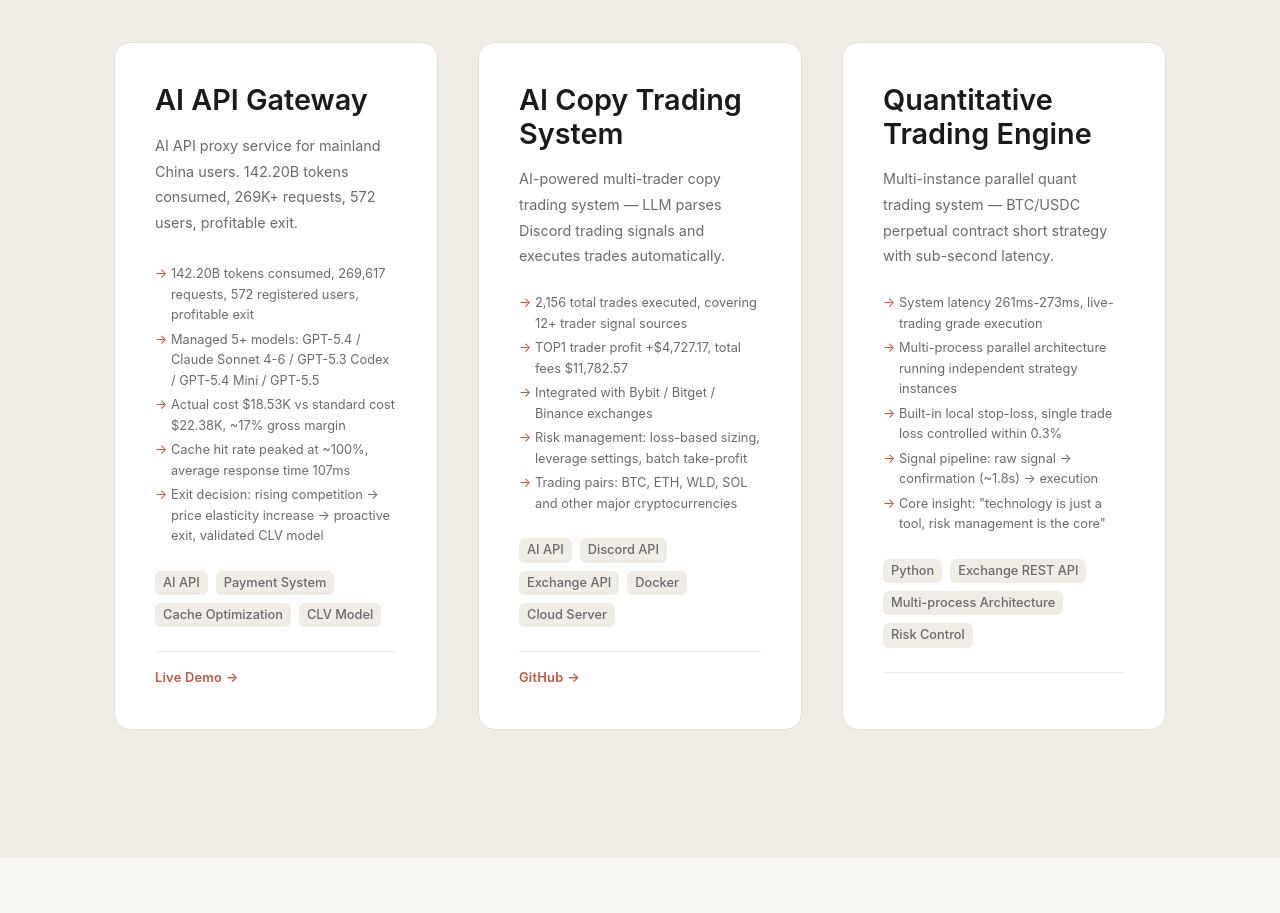
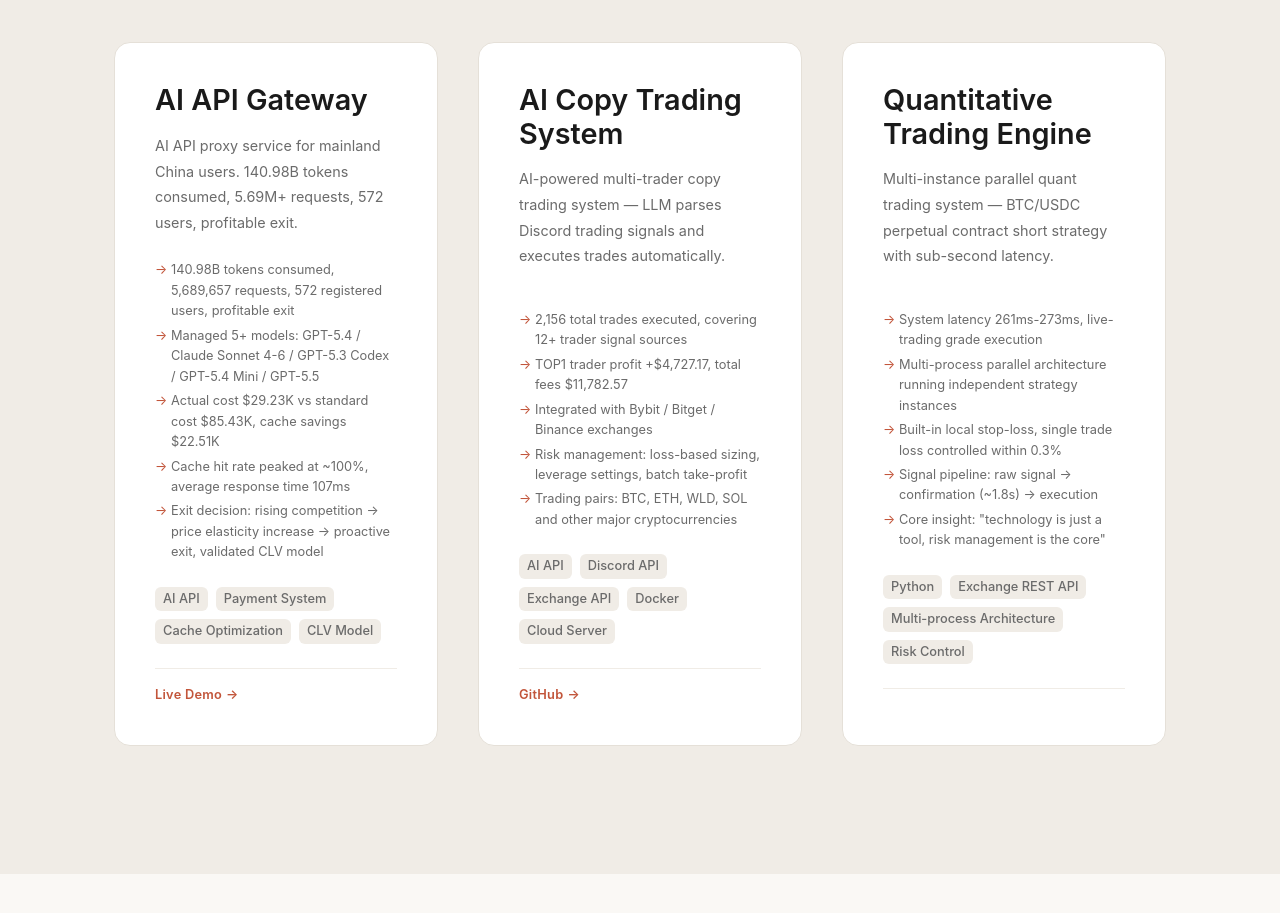
Before and after one commit to entropy66/portfolio, a React (Vite) app: page / in a window 1280 px wide. Shown: the part 4120-5033 px from the top of the page. Built offline with nearby package versions, Linux system fonts and the light colour scheme.

Commit message:
fix: update AI API Gateway metrics from live dashboard
- Token: 142.20B → 140.98B
- Requests: 269,617 → 5,689,657 (was 20x off)
- Actual cost: 8.53K → 9.23K
- Standard cost: 2.38K → 5.43K
- Added cache savings: 2.51K

```diff
--- a/src/i18n/en.ts
+++ b/src/i18n/en.ts
@@ -141,12 +141,12 @@ const en = {
     {
       id: 'proj-1',
       title: 'AI API Gateway',
-      description: 'AI API proxy service for mainland China users. 142.20B tokens consumed, 269K+ requests, 572 users, profitable exit.',
+      description: 'AI API proxy service for mainland China users. 140.98B tokens consumed, 5.69M+ requests, 572 users, profitable exit.',
       technologies: ['AI API', 'Payment System', 'Cache Optimization', 'CLV Model'],
       highlights: [
-        '142.20B tokens consumed, 269,617 requests, 572 registered users, profitable exit',
+        '140.98B tokens consumed, 5,689,657 requests, 572 registered users, profitable exit',
         'Managed 5+ models: GPT-5.4 / Claude Sonnet 4-6 / GPT-5.3 Codex / GPT-5.4 Mini / GPT-5.5',
-        'Actual cost $18.53K vs standard cost $22.38K, ~17% gross margin',
+        'Actual cost $29.23K vs standard cost $85.43K, cache savings $22.51K',
         'Cache hit rate peaked at ~100%, average response time 107ms',
         'Exit decision: rising competition → price elasticity increase → proactive exit, validated CLV model',
       ],
--- a/src/i18n/zh-CN.ts
+++ b/src/i18n/zh-CN.ts
@@ -141,12 +141,12 @@ const zhCN = {
     {
       id: 'proj-1',
       title: 'AI API 中转平台',
-      description: '面向中国大陆用户的 AI API 中转服务。累计 1,422 亿 Token 消耗，269K+ 请求，572 用户，实际盈利退出。',
+      description: '面向中国大陆用户的 AI API 中转服务。累计 1,409.8 亿 Token 消耗，569 万+ 请求，572 用户，实际盈利退出。',
       technologies: ['AI API', '支付系统', '缓存优化', 'CLV 模型'],
       highlights: [
-        '142.20B Token 消耗，269,617 次请求，572 注册用户，盈利退出',
+        '140.98B Token 消耗，5,689,657 次请求，572 注册用户，盈利退出',
         '管理 5+ 模型：GPT-5.4 / Claude Sonnet 4-6 / GPT-5.3 Codex / GPT-5.4 Mini / GPT-5.5',
-        '实际成本 $18.53K vs 标准成本 $22.38K，毛利率约 17%',
+        '实际成本 $29.23K vs 标准成本 $85.43K，缓存节省 $22.51K',
         '缓存命中率峰值接近 100%，平均响应时间 107ms',
         '退出决策：竞争加剧 → 价格弹性上升 → 主动离场，验证了 CLV 模型',
       ],
```
